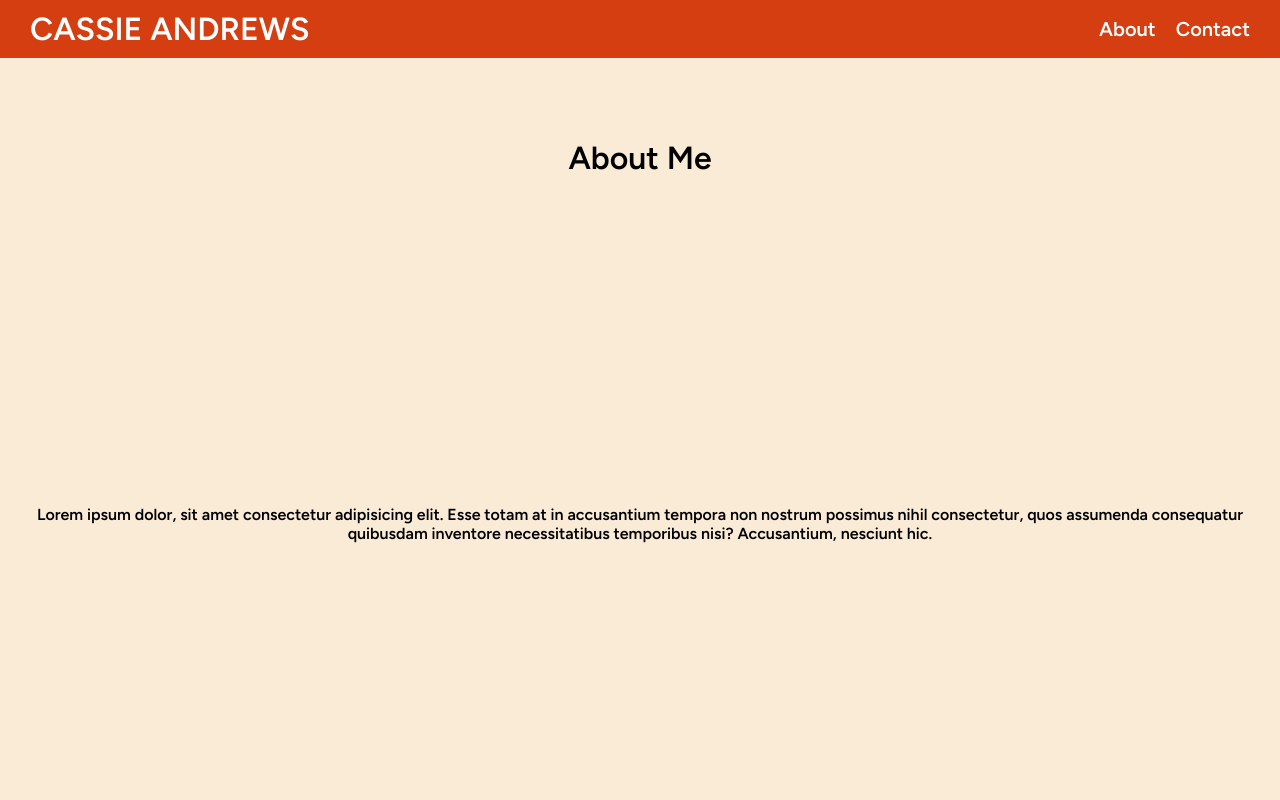
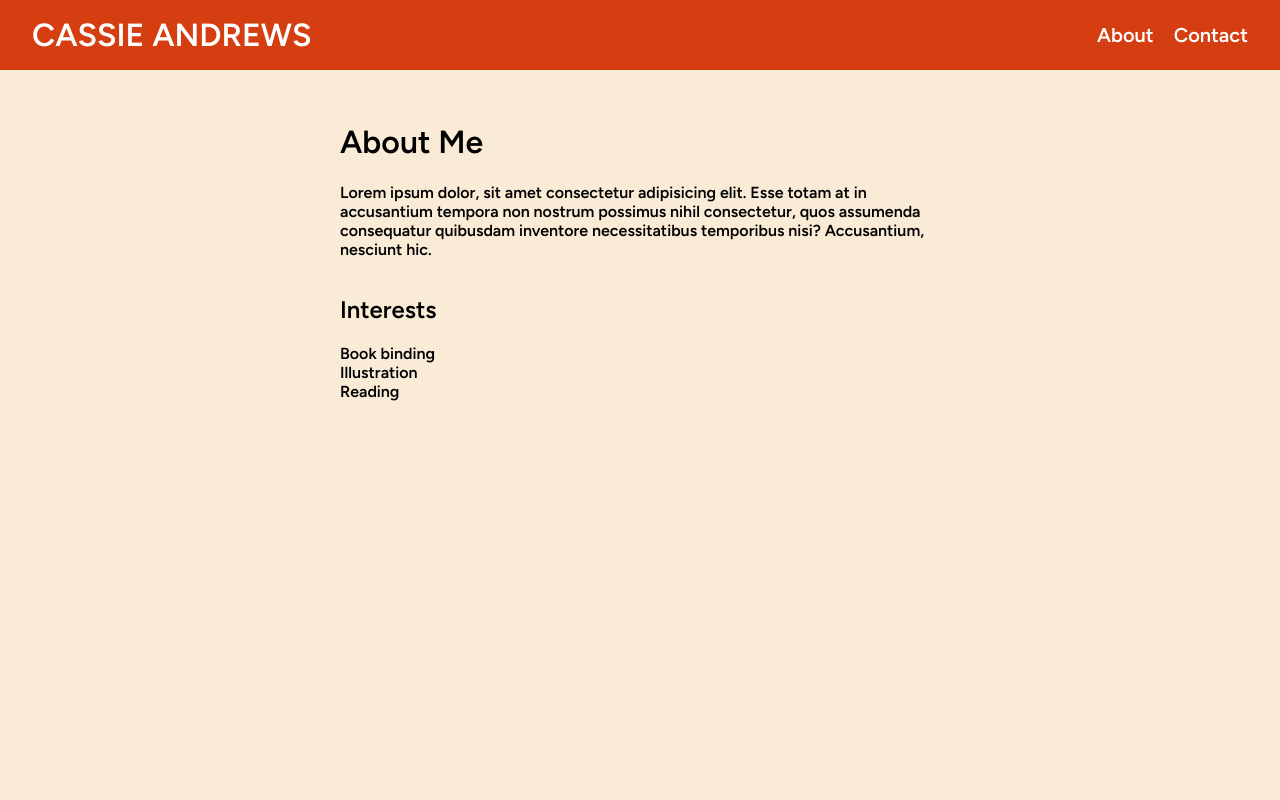
Before and after one commit to Cassie-Andrews/mmc6145-01-01-andrews-cassie, a React (Vite) app: page /about in a window 1280 px wide. Shown: the top 800 px of the page. Built offline with nearby package versions, Linux system fonts and the light colour scheme.

Commit message:
update styles

```diff
--- a/src/components/Project.jsx
+++ b/src/components/Project.jsx
@@ -1,7 +1,11 @@
 import styles from '../styles/home.module.css'
 
-export default function Project({children}) {
+
+export default function Project({ title, image, url }) {
     return (
-        <h2 className={styles.project}>{children}</h2>
+        <div className={styles.project}>
+            <a href={url}><img src={image} alt={title} width="400" /></a>
+            <a href={url}><h2 className={styles.project}>{title}</h2></a>
+        </div>
     )
 }
--- a/src/index.css
+++ b/src/index.css
@@ -15,7 +15,7 @@ header {
   justify-content: space-between;
   align-items: center;
   background-color:#d43e10;
-  padding: 10px 30px;
+  padding: 2vh 4vh;
 }
 
 nav {
@@ -50,11 +50,10 @@ nav > a:hover {
 main {
   display: flex;
   flex-direction: column;
-  justify-content: space-between;
   text-align: center;
   background-color: antiquewhite;
   min-height: 100vh;
-  padding: 30px 0;
+  padding: 4vh 10vw;
 }
 
 button {
@@ -76,6 +75,10 @@ button:hover {
   cursor: pointer;
 }
 
+ul {
+  padding: 0;
+}
+
 li {
   list-style: none;
   text-align: left;
--- a/src/pages/about.jsx
+++ b/src/pages/about.jsx
@@ -2,10 +2,20 @@ import styles from '../styles/about.module.css'
 
 export default function About() {
   return (
-    <main>
-      <h1 className={styles.about}>About Me</h1>
-      <p>Lorem ipsum dolor, sit amet consectetur adipisicing elit. Esse totam at in accusantium tempora non nostrum possimus nihil consectetur, quos assumenda consequatur quibusdam inventore necessitatibus temporibus nisi? Accusantium, nesciunt hic.</p>
-      <h2>My Interests</h2>
-    </main>
+    <div className={styles.about__container}>
+        <div>
+            <h1 className={styles.about__header}>About Me</h1>
+            <p className={styles.about}>Lorem ipsum dolor, sit amet consectetur adipisicing elit. Esse totam at in accusantium tempora non nostrum possimus nihil consectetur, quos assumenda consequatur quibusdam inventore necessitatibus temporibus nisi? Accusantium, nesciunt hic.</p>
+        </div>
+
+        <div>
+            <h2 className={styles.about__header}>Interests</h2>
+            <ul>
+                <li>Book binding</li>
+                <li>Illustration</li>
+                <li>Reading</li>
+            </ul>
+        </div>
+    </div>
   )
 }
--- a/src/pages/contact.jsx
+++ b/src/pages/contact.jsx
@@ -2,7 +2,7 @@ import styles from '../styles/contact.module.css'
 
 export default function Contact() {
   return (
-    <main>
+    <>
         <h1 className={styles.contact}>Let's talk!</h1>
         <ul>
             <li>Email:</li>
@@ -10,6 +10,6 @@ export default function Contact() {
             <li>GitHub:</li>
             <li>LinkedIn:</li>
         </ul>
-    </main>
+    </>
   )
 }
--- a/src/pages/home.jsx
+++ b/src/pages/home.jsx
@@ -1,21 +1,34 @@
 import styles from '../styles/home.module.css'
 import Project from '../components/Project'
+import viteLogo from '../../public/vite.svg'
 import { Children } from 'react'
 
 export default function Home() {
-  const projectTitle = [
-    "Project Title 1",
-    "Project Title 2"
+  const projects = [
+    {
+      image: "../../public/project1.png",
+      title: "Group Project: Live Music App",
+      url: "https://cassie-andrews.github.io/com6338-10-10-andrews-torna/"
+    },
+    {
+      image: "../../public/project2.png",
+      title: "Booktracker App",
+      url: "https://book-tracker-andrews-1552592bed34.herokuapp.com/"
+    }
   ]
+
   return (
-    <div>
+    <>
       <div className={styles.home}>
         <h1 className={styles.home__title}>Cassie Andrews</h1>
         <h2 className={styles.home__subtitle}>Graphic & Web Designer</h2>
       </div>
-      <>
-        {projectTitle.map((projectTitle, i) => <Project key={i}>{projectTitle}</Project> )}
-      </>
-    </div>
+
+      <div className={styles.projectList}>
+        {projects.map((project, i) => (
+          <Project key={i} image={project.image} title={project.title} url={project.url}/>
+        ))}
+      </div>
+    </>
   )
 }
--- a/src/styles/about.module.css
+++ b/src/styles/about.module.css
@@ -0,0 +1,15 @@
+.about {
+    text-align: left;
+}
+
+.about__container {
+    display: flex;
+    flex-direction: column;
+    margin: 0px auto;
+    justify-content: space-evenly;
+    max-width: 600px;
+}
+
+.about__header {
+    text-align: left;
+}
--- a/src/styles/home.module.css
+++ b/src/styles/home.module.css
@@ -15,6 +15,7 @@
 }
 
 .project {
-  color: blue;
+  color: #d43e10;
   margin: 10vh 0;
+  text-decoration: none;
 }
```
Also changed, not shown: src/components/Interest.jsx (deleted, +0 -9 lines), public/project1.png (added), public/project2.png (added). Lines whose indentation alone changed are shown as unchanged.
